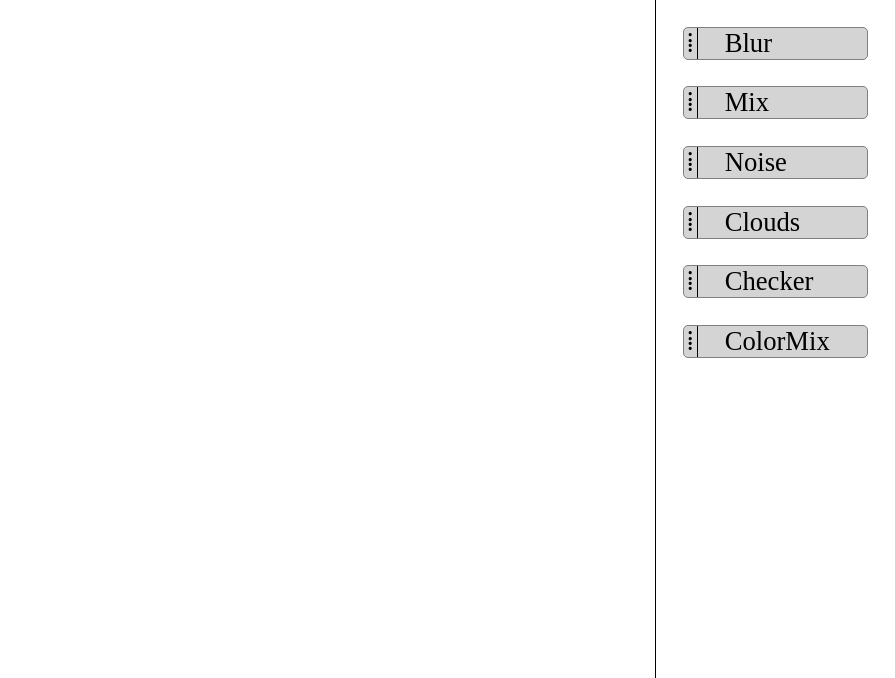
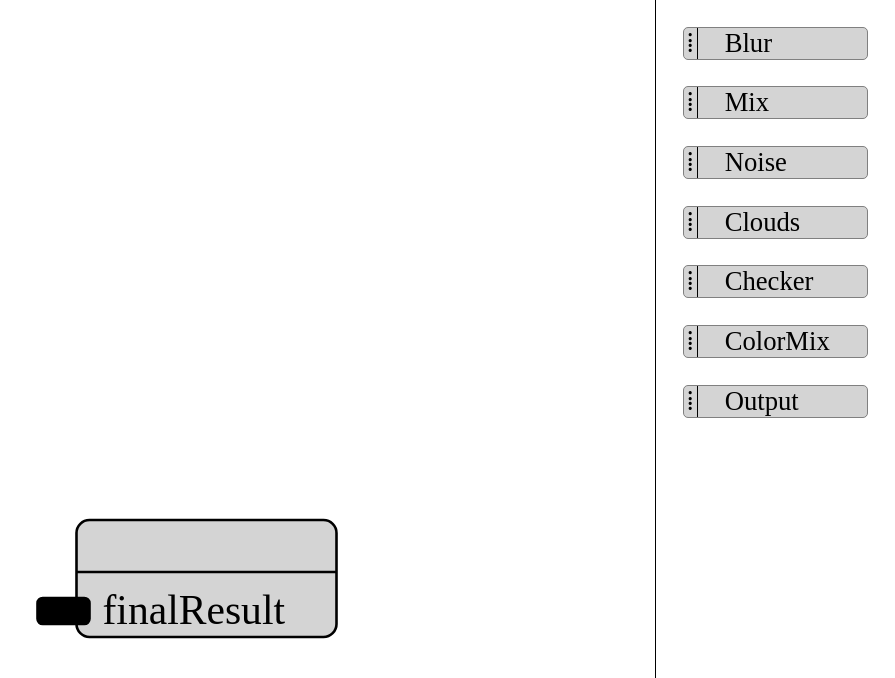
Before and after one commit to Jrende/node-renderer, a React app: page / in a window 1280 px wide. Shown: the top 678 px of the page, without its empty margins (385-1280 px from the left). Built offline with nearby package versions, Linux system fonts and the light colour scheme.

Commit message:
wip commit

```diff
--- a/src/actions/index.js
+++ b/src/actions/index.js
@@ -1,4 +1,4 @@
-let nodeId = 0;
+let nodeId = 1;
 export function createNewNode(node) {
   return {
     type: "CREATE_NODE",
--- a/src/components/svg/SvgNode.jsx
+++ b/src/components/svg/SvgNode.jsx
@@ -15,18 +15,32 @@ export class SvgNode extends React.Component {
     let sideMargin = 10;
     let inputs = [];
     if(node.type.input != null) {
-      inputs = Object.keys(node.type.input).map((name, index) => <text transform={`translate(0 ${index * 20})`} key={name} className="io">{name}</text>);
+      inputs = Object.keys(node.type.input).map((name, index) => {
+          return (
+            <g key={name} transform={`translate(0 ${index * 20})`} >
+              <rect transform={`translate(-25 -10)`} width="20" height="10" rx="2" ry="2" fill="#000000" onMouseDown={this.props.onConnectorMouseDown} data-input-name={name} onMouseUp={this.props.onConnectorMouseUp}></rect>
+              <text className="io">{name}</text>
+            </g>
+          )
+      });
     }
     let outputs = [];
     if(node.type.output != null) {
-      outputs = Object.keys(node.type.output).map((name, index) => <text transform={`translate(${width} ${index * 20})`} key={name} className="io">{name}</text>);
+      outputs = Object.keys(node.type.output).map((name, index) => {
+          return (
+            <g key={name} transform={`translate(${width} ${index * 20})`}>
+              <rect transform={`translate(5 -10)`} width="20" height="10" rx="2" ry="2" fill="#000000" onMouseDown={this.props.onConnectorMouseDown} data-output-name={name} onMouseUp={this.props.onConnectorMouseUp}></rect>
+              <text className="io">{name}</text>
+            </g>
+          )
+      });
     }
 
     height += Math.max(inputs.length, outputs.length) * 25;
 
     return (
-      <g className="svg-node" transform={`translate(${node.pos[0] - height/2.0} ${node.pos[1]})`} onMouseDown={this.props.onElementMouseDown} onMouseUp={this.props.onMouseUp}>
-        <rect r="10" width={width} height={height} rx="5" ry="5" fill="#d4d4d4"></rect>
+      <g className="svg-node" transform={`translate(${node.pos[0] - height/2.0} ${node.pos[1]})`} onMouseDown={this.props.onElementMouseDown} onMouseUp={this.props.onMouseUp} data-node-id={node.id}>
+        <rect width={width} height={height} rx="5" ry="5" fill="#d4d4d4"></rect>
         <text className="title" transform={`translate(5 16)`}>{node.name}</text>
         <line x1="0" y1="20" x2={width} y2="20"></line>
         <g className="inputs" transform={`translate(${sideMargin} ${offset})`}>
@@ -44,5 +58,6 @@ SvgNode.propTypes = {
   node: PropTypes.object.isRequired,
   onElementMouseDown: PropTypes.func,
   onConnectorMouseDown: PropTypes.func,
+  onConnectorMouseUp: PropTypes.func,
   onMouseUp: PropTypes.func
 }
--- a/src/components/svg/SvgRenderer.jsx
+++ b/src/components/svg/SvgRenderer.jsx
@@ -3,43 +3,28 @@ import PropTypes from 'prop-types'
 import { connect } from 'react-redux'
 import './SvgRenderer.less';
 import { SvgNode } from './SvgNode';
-import { findNode } from '../../utils/NodeUtils'
+import { findNode, addInSvgSpace, transformPointToSvgSpace } from '../../utils/NodeUtils'
 
 class SvgRenderer extends React.Component {
   constructor(props) {
     super(props);
     this.state = {
-      x: 0,
-      y: 0,
-      width: 0,
-      height: 0,
-      isDragging: false,
-      dragNodeId: null
-    };
-
+      dragMode: null,
+    }
     this.handleDrop = this.handleDrop.bind(this);
     this.setSvg = this.setSvg.bind(this);
     this.onElementMouseDown = this.onElementMouseDown.bind(this);
     this.onMouseMove = this.onMouseMove.bind(this);
     this.onMouseUp = this.onMouseUp.bind(this);
+    this.onConnectorMouseUp = this.onConnectorMouseUp.bind(this);
+    this.onConnectorMouseDown = this.onConnectorMouseDown.bind(this);
   }
 
   componentDidMount() {
-    let width = this.svg.width.baseVal.value;
-    let height = this.svg.height.baseVal.value;
-    this.setState({
-      x: width/2.0,
-      y: height/2.0,
-      width: width/2.0,
-      height: height/2.0,
-      lastX: 0,
-      lastY: 0
-    });
   }
 
   handleDrop(event) {
     event.preventDefault();
-    console.log("Item dropped");
     let type = JSON.parse(event.dataTransfer.getData("text/plain"));
     this.point.x = event.clientX;
     this.point.y = event.clientY;
@@ -52,9 +37,34 @@ class SvgRenderer extends React.Component {
     this.props.createNewNode(newNode);
   }
 
+  onConnectorMouseDown(event) {
+    event.preventDefault();
+    event.stopPropagation();
+    let c = transformPointToSvgSpace([event.clientX, event.clientY], this.svg);
+
+    let nodeId = -1;
+    let parent = event.target.parentElement;
+    while(!(parent instanceof SVGSVGElement)) {
+      if(parent.hasAttribute("data-node-id")) {
+        nodeId = parent.getAttribute("data-node-id");
+        break;
+      }
+      parent = parent.parentElement;
+    }
+
+    this.setState({
+      dragMode: "connector",
+      dragNodeId: nodeId,
+      dragTo: c,
+      dragFrom: c,
+      lastX: event.clientX,
+      lastY: event.clientY
+    });
+  }
+
   onElementMouseDown(event, node) {
     this.setState({
-      isDragging: true,
+      dragMode: "element",
       dragNodeId: node.id,
       lastX: event.clientX,
       lastY: event.clientY
@@ -62,27 +72,45 @@ class SvgRenderer extends React.Component {
   }
 
   onMouseMove(event) {
-    if(this.state.isDragging) {
+    if(this.state.dragMode != null) {
       let dx = event.clientX - this.state.lastX;
       let dy = event.clientY - this.state.lastY;
       this.setState({
         lastX: event.clientX,
         lastY: event.clientY
       });
-      let node = findNode(this.props.graph, this.state.dragNodeId);
-      this.point.x = node.pos[0];
-      this.point.y = node.pos[1];
-      let oldCoords = this.point.matrixTransform(this.svg.getScreenCTM());
-      this.point.x = oldCoords.x + dx;
-      this.point.y = oldCoords.y + dy;
-      let newCoords = this.point.matrixTransform(this.svg.getScreenCTM().inverse());
-      this.props.setNodeLocation(this.state.dragNodeId, [newCoords.x, newCoords.y]);
+
+      if(this.state.dragMode === "element") {
+        let node = findNode(this.props.graph, this.state.dragNodeId);
+        let newPos = addInSvgSpace(node.pos, [dx, dy], this.svg)
+        this.props.setNodeLocation(this.state.dragNodeId, newPos);
+      } else if(this.state.dragMode === "connector") {
+        let dragTo = addInSvgSpace(this.state.dragTo, [dx, dy], this.svg)
+        this.setState({ dragTo });
+      }
     }
+  }
+
+  onConnectorMouseUp(event) {
+    let target = event.target;
+    if(target.hasAttribute("data-input-name")) {
+      let nodeId = -1;
+      let parent = target.parentElement;
+      while(!(parent instanceof SVGSVGElement)) {
+        if(parent.hasAttribute("data-node-id")) {
+          nodeId = parent.getAttribute("data-node-id");
+          break;
+        }
+        parent = parent.parentElement;
+      }
+      console.log(`create connection from ${this.state.dragNodeId} to ${nodeId}`);
+    }
+    this.onMouseUp();
   }
 
   onMouseUp(event) {
     this.setState({
-      isDragging: false,
+      dragMode: null,
       dragNodeId: null
     })
   }
@@ -98,21 +126,26 @@ class SvgRenderer extends React.Component {
 
   render() {
     let { graph, nodes, connections } = this.props;
-    let { x, y, width, height } = this.state;
-    let circles = nodes.map(node => <SvgNode key={node.id} node={node} onElementMouseDown={(event) => this.onElementMouseDown(event, node)} onMouseUp={this.onMouseUp} />);
+    let { dragTo, dragFrom } = this.state;
+    let circles = nodes.map(node => <SvgNode key={node.id} node={node}  onConnectorMouseUp={this.onConnectorMouseUp} onConnectorMouseDown={this.onConnectorMouseDown} onElementMouseDown={(event) => this.onElementMouseDown(event, node)}/>);
     let lines = connections.map(connection => {
       let node1 = nodes[connection[0]];
       let node2 = nodes[connection[1]];
       let key = `${node1.pos[0]}${node1.pos[1]}${node2.pos[0]}${node2.pos[1]}`;
       return <line key={key} x1={node1.pos[0]} y1={node1.pos[1]} x2={node2.pos[0]} y2={node2.pos[1]} strokeWidth="2" stroke="black"/>
     });
+    let connectorLine = null;
+    if(this.state.dragMode === "connector") {
+      connectorLine = <line x1={dragFrom[0]} y1={dragFrom[1]} x2={dragTo[0]} y2={dragTo[1]} stroke="black" strokeWidth="2" />
+    }
     let w = 200;
     let viewBox = `-${w} -${w} ${w*2} ${w*2}`;
     //TODO: Set svg viewBox depending on svg size
     return (
       <svg ref={this.setSvg} onDrop={this.handleDrop} onDragOver={this.preventEvent} onDragEnter={this.preventEvent} onMouseMove={this.onMouseMove} onMouseUp={this.onMouseUp} viewBox={viewBox}>
-      {circles}
-      {lines}
+        {circles}
+        {lines}
+        {connectorLine}
       </svg>
     );
   }
--- a/src/reducers/nodes.js
+++ b/src/reducers/nodes.js
@@ -84,10 +84,22 @@ let initialState = {
 }
 */
 
+//TODO: Read on how to init between reducers properly
 let initialState = {
-  graph: []
+  graph: [
+    {
+      id: 0,
+      pos: [0, 0],
+      type: {
+        id: 6,
+        name: "Output",
+        input: {
+          finalResult: "FrameBuffer"
+        }
+      }
+    }
+  ]
 }
-
 
 function replaceNode(graph, node) {
   let ret = [];
@@ -135,7 +147,6 @@ const nodes = (state = initialState, action) => {
     }
     case "MOVE_NODE": {
       let newGraph = replaceNode(state.graph, {id: action.id, pos: action.pos});
-      console.log(`Move node to ${action.pos}`);
       return {
         graph: newGraph
       }
--- a/src/reducers/types.js
+++ b/src/reducers/types.js
@@ -63,10 +63,20 @@ let initialTypes = [
         type: "Color",
       }
     },
+    input: {
+      input: "FrameBuffer"
+    },
     output: {
       out: "FrameBuffer"
     }
   },
+  {
+    id: 6,
+    name: "Output",
+    input: {
+      finalResult: "FrameBuffer"
+    }
+  }
 ]
 const types = (state = initialTypes, action) => {
   return state;
--- a/src/utils/NodeUtils.js
+++ b/src/utils/NodeUtils.js
@@ -24,3 +24,36 @@ export function findNodeRecursive(graph, nodeId) {
   }
   return null;
 }
+
+let point = null;
+export function transformPointToSvgSpace(pos, svg) {
+  if(point == null) {
+    point = svg.createSVGPoint();
+  }
+  point.x = pos[0];
+  point.y = pos[1];
+  let coords = point.matrixTransform(svg.getScreenCTM().inverse());
+  return [coords.x, coords.y];
+}
+
+export function transformPointFromSvgSpace(pos, svg) {
+  if(point == null) {
+    point = svg.createSVGPoint();
+  }
+  point.x = pos[0];
+  point.y = pos[1];
+  let coords = point.matrixTransform(svg.getScreenCTM());
+  return [coords.x, coords.y];
+}
+
+export function addInSvgSpace(pos, add, svg) {
+  if(point == null) {
+    point = svg.createSVGPoint();
+  }
+
+  let oldCoords = transformPointFromSvgSpace(pos, svg);
+  point.x = oldCoords[0] + add[0];
+  point.y = oldCoords[1] + add[1];
+  let newCoords = point.matrixTransform(svg.getScreenCTM().inverse());
+  return [newCoords.x, newCoords.y];
+}
```
